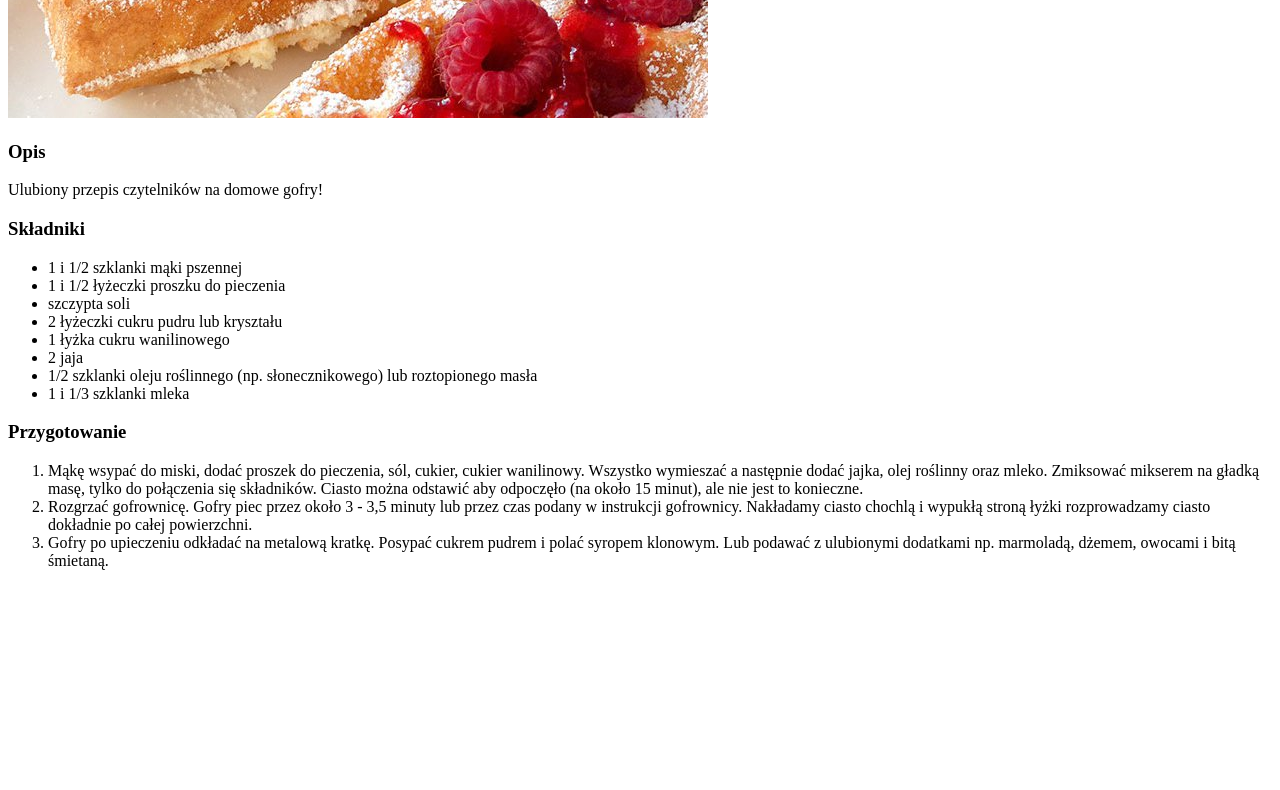
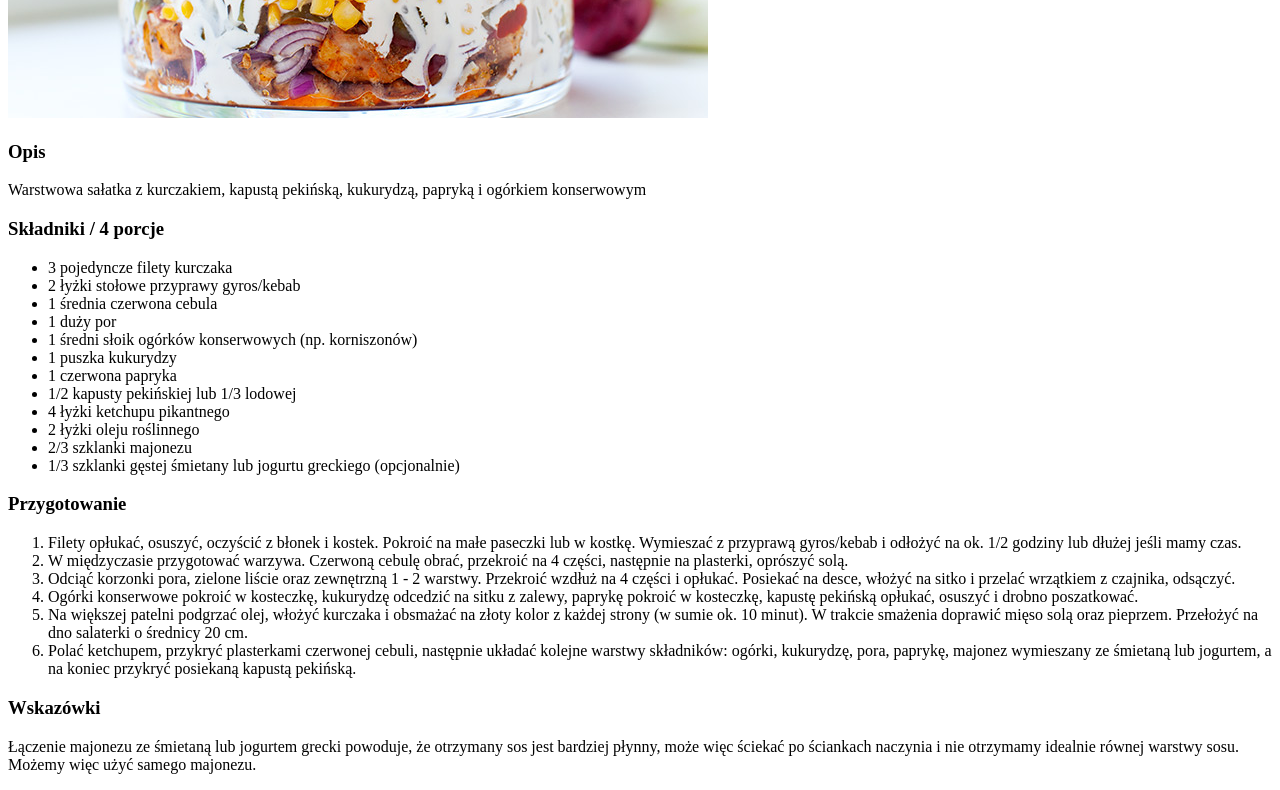
Before and after one commit to tgkid123/odin-recipes, a plain HTML site: page recipes/salatka_gyros.html in a window 1280 px wide. Shown: the part 212-1002 px from the top of the page. Before the commit the page ends 800 px from the top, so only its background shows below. Drawn offline with Linux system fonts and the light colour scheme; files whose address does not match are found by name.

Commit message:
add salatka recipe

```diff
--- a/recipes/salatka_gyros.html
+++ b/recipes/salatka_gyros.html
@@ -3,29 +3,38 @@
 <head>
     <meta charset="UTF-8">
     <meta name="viewport" content="width=device-width, initial-scale=1.0">
-    <title>Document</title>
+    <title>Sałatka Gyros</title>
 </head>
 <body>
-    <h1>Gofry</h1>
-    <img src="/home/tgkid123/Downloads/odin-recipes/images/gofry.jpg">
+    <h1>Sałatka Gyros</h1>
+    <img src="/home/tgkid123/Downloads/odin-recipes/images/sałatka_gyros.jpg">
     <h3>Opis</h3>
-    <p>Ulubiony przepis czytelników na domowe gofry!</p>
-    <h3>Składniki</h3>
+    <p>Warstwowa sałatka z kurczakiem, kapustą pekińską, kukurydzą, papryką i ogórkiem konserwowym</p>
+    <h3>Składniki / 4 porcje</h3>
     <ul>
-        <li>1 i 1/2 szklanki mąki pszennej</li>
-        <li>1 i 1/2 łyżeczki proszku do pieczenia</li>
-        <li>szczypta soli</li>
-        <li>2 łyżeczki cukru pudru lub kryształu</li>
-        <li>1 łyżka cukru wanilinowego</li>
-        <li>2 jaja</li>
-        <li>1/2 szklanki oleju roślinnego (np. słonecznikowego) lub roztopionego masła</li>
-        <li>1 i 1/3 szklanki mleka</li>
+        <li>3 pojedyncze filety kurczaka</li>
+        <li>2 łyżki stołowe przyprawy gyros/kebab</li>
+        <li>1 średnia czerwona cebula</li>
+        <li>1 duży por</li>
+        <li>1 średni słoik ogórków konserwowych (np. korniszonów)</li>
+        <li>1 puszka kukurydzy</li>
+        <li>1 czerwona papryka</li>
+        <li>1/2 kapusty pekińskiej lub 1/3 lodowej</li>
+        <li>4 łyżki ketchupu pikantnego</li>
+        <li>2 łyżki oleju roślinnego</li>
+        <li>2/3 szklanki majonezu</li>
+        <li>1/3 szklanki gęstej śmietany lub jogurtu greckiego (opcjonalnie)</li>
     </ul>
     <h3>Przygotowanie</h3>
     <ol>
-        <li>Mąkę wsypać do miski, dodać proszek do pieczenia, sól, cukier, cukier wanilinowy. Wszystko wymieszać a następnie dodać jajka, olej roślinny oraz mleko. Zmiksować mikserem na gładką masę, tylko do połączenia się składników. Ciasto można odstawić aby odpoczęło (na około 15 minut), ale nie jest to konieczne.</li>
-        <li>Rozgrzać gofrownicę. Gofry piec przez około 3 - 3,5 minuty lub przez czas podany w instrukcji gofrownicy. Nakładamy ciasto chochlą i wypukłą stroną łyżki rozprowadzamy ciasto dokładnie po całej powierzchni.</li>
-        <li>Gofry po upieczeniu odkładać na metalową kratkę. Posypać cukrem pudrem i polać syropem klonowym. Lub podawać z ulubionymi dodatkami np. marmoladą, dżemem, owocami i bitą śmietaną.</li>
+        <li>Filety opłukać, osuszyć, oczyścić z błonek i kostek. Pokroić na małe paseczki lub w kostkę. Wymieszać z przyprawą gyros/kebab i odłożyć na ok. 1/2 godziny lub dłużej jeśli mamy czas.</li>
+        <li>W międzyczasie przygotować warzywa. Czerwoną cebulę obrać, przekroić na 4 części, następnie na plasterki, oprószyć solą.</li>
+        <li>Odciąć korzonki pora, zielone liście oraz zewnętrzną 1 - 2 warstwy. Przekroić wzdłuż na 4 części i opłukać. Posiekać na desce, włożyć na sitko i przelać wrzątkiem z czajnika, odsączyć.</li>
+        <li>Ogórki konserwowe pokroić w kosteczkę, kukurydzę odcedzić na sitku z zalewy, paprykę pokroić w kosteczkę, kapustę pekińską opłukać, osuszyć i drobno poszatkować.</li>
+        <li>Na większej patelni podgrzać olej, włożyć kurczaka i obsmażać na złoty kolor z każdej strony (w sumie ok. 10 minut). W trakcie smażenia doprawić mięso solą oraz pieprzem. Przełożyć na dno salaterki o średnicy 20 cm.</li>
+        <li>Polać ketchupem, przykryć plasterkami czerwonej cebuli, następnie układać kolejne warstwy składników: ogórki, kukurydzę, pora, paprykę, majonez wymieszany ze śmietaną lub jogurtem, a na koniec przykryć posiekaną kapustą pekińską.</li>
     </ol>
+    <h3>Wskazówki</h3>
+    <p>Łączenie majonezu ze śmietaną lub jogurtem grecki powoduje, że otrzymany sos jest bardziej płynny, może więc ściekać po ściankach naczynia i nie otrzymamy idealnie równej warstwy sosu. Możemy więc użyć samego majonezu.</p>
 </body>
 </html>
```
Also changed, not shown: index.html (+3 -3 lines).
